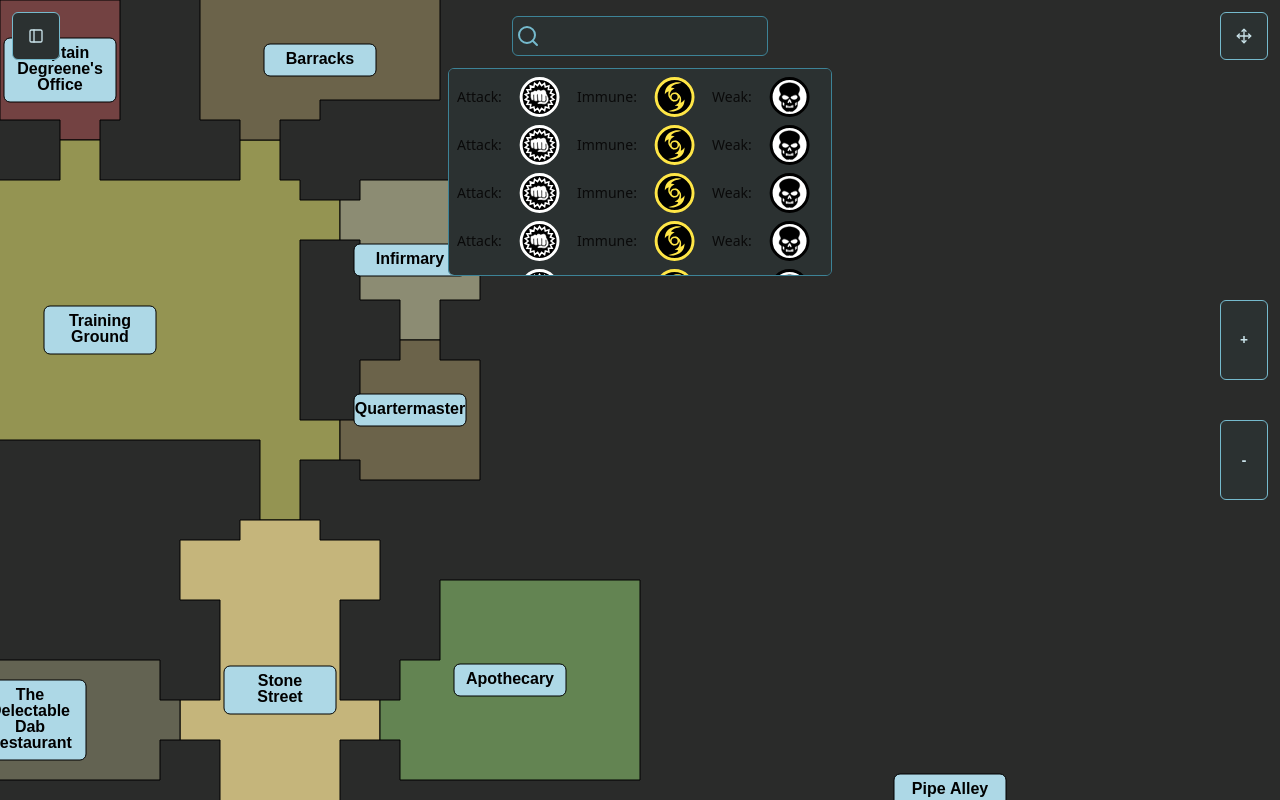
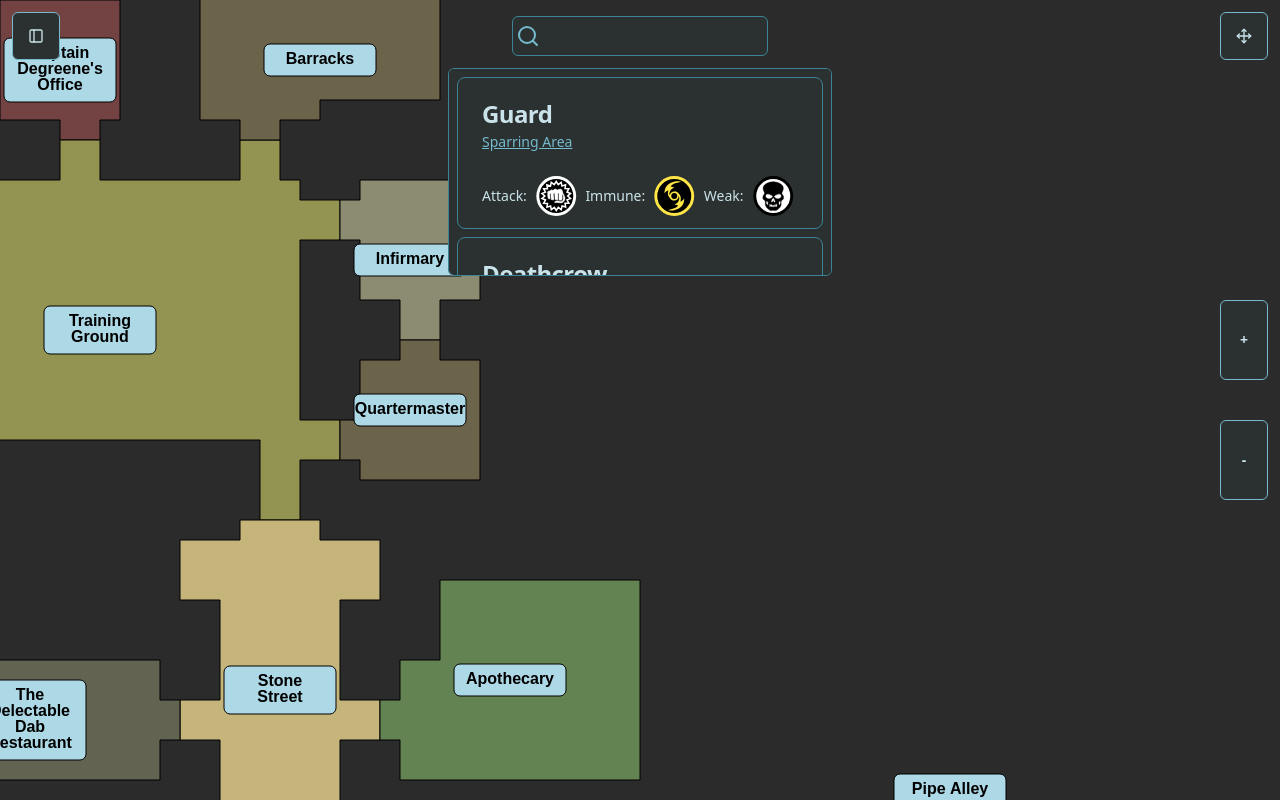
Before and after one commit to jrbarnhart/brighter-shores-map, a React (Vite) app: page / in a window 1280 px wide. Built offline with nearby package versions, Linux system fonts and the light colour scheme.

Commit message:
Implement thing card and relevant sub components

```diff
--- a/src/components/search/SearchBar.tsx
+++ b/src/components/search/SearchBar.tsx
@@ -11,7 +11,9 @@ import Fuse from "fuse.js";
 import { searchableData } from "@/lib/map/mapData";
 import { SearchResult } from "@/lib/types";
 import { Search } from "lucide-react";
-import MonsterCard from "../thingCards/monsters/MonsterCardContents";
+import ThingCard from "../thingCards/ThingCard";
+import MonsterCardContents from "../thingCards/monsters/MonsterCardContents";
+import MonsterCardHeader from "../thingCards/monsters/MonsterCardHeader";
 
 export default function SearchBar({ mapState }: { mapState: MapState }) {
   const { search } = mapState;
@@ -105,9 +107,13 @@ export default function SearchBar({ mapState }: { mapState: MapState }) {
         {search.results.value.map((value) => {
           if (value.dataType === "monster") {
             return (
-              <MonsterCard
-                monster={value}
+              <ThingCard
+                thing={value}
                 mapState={mapState}
+                headerNodes={
+                  <MonsterCardHeader monster={value} mapState={mapState} />
+                }
+                contentNodes={<MonsterCardContents monster={value} />}
                 key={value.name}
               />
             );
```
